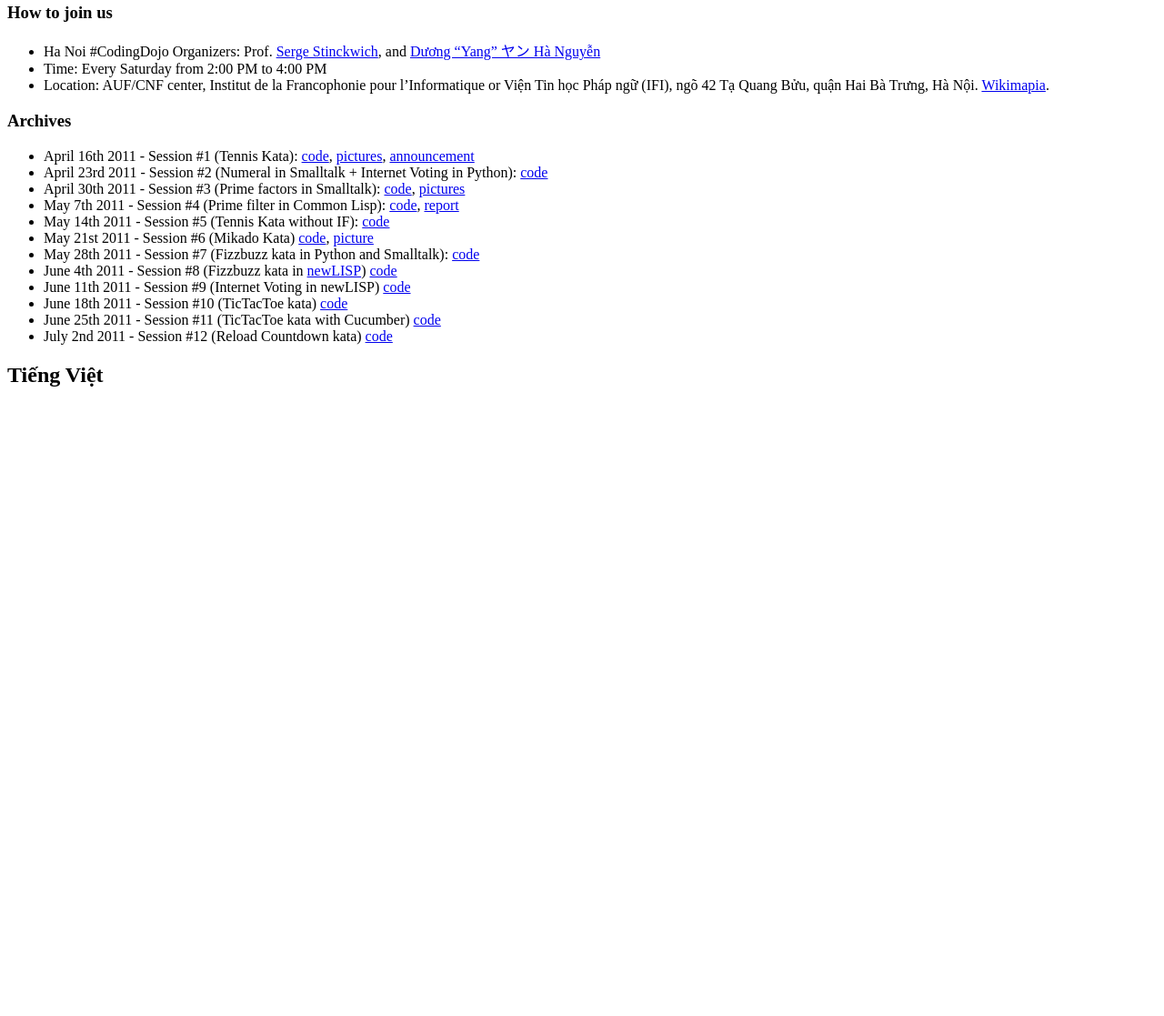
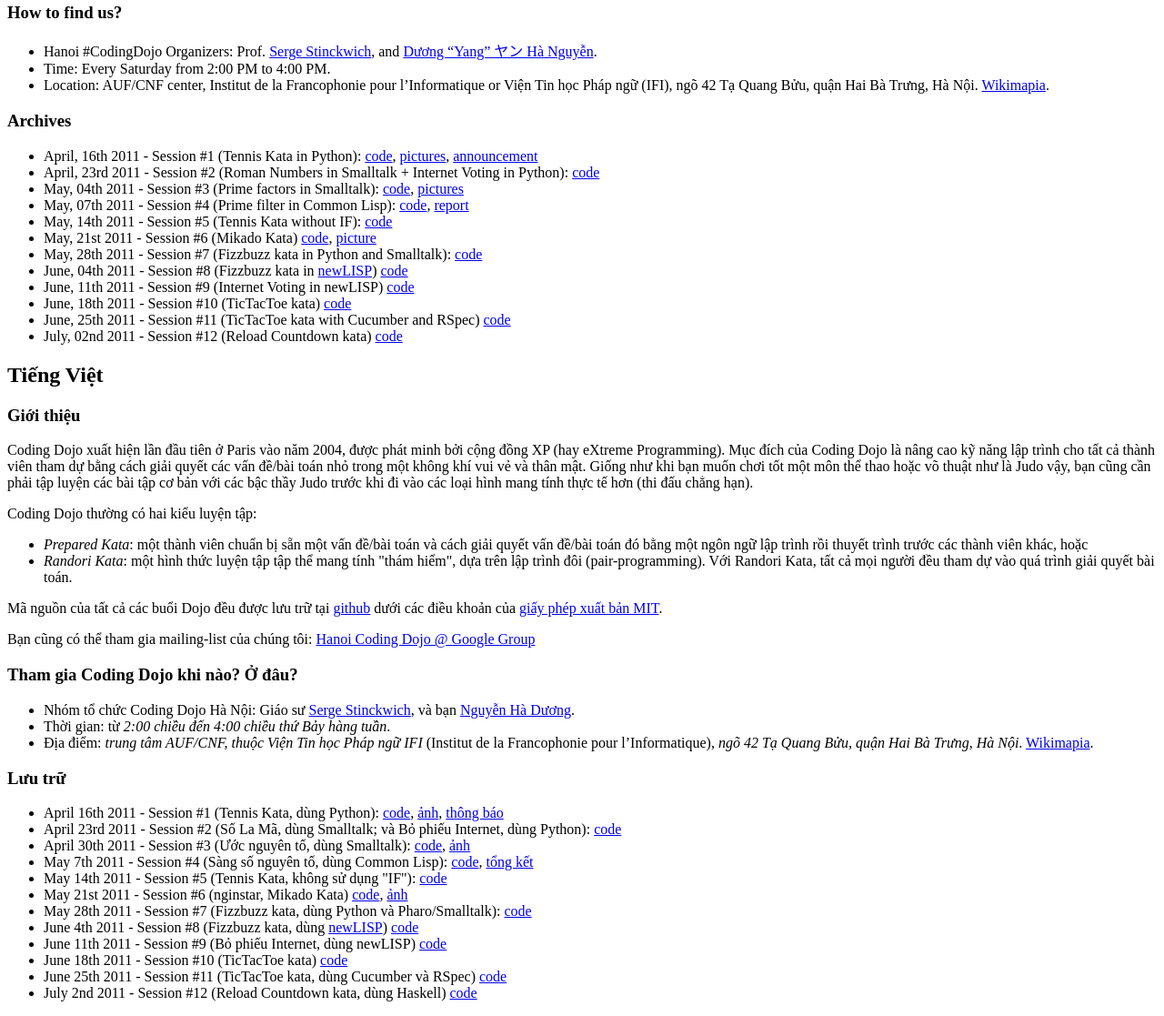
Before and after one commit to HaNoiCodingDojo/hanoicodingdojo.github.com, a plain HTML site: page index.html in a window 1280 px wide. Shown: the part 450-1567 px from the top of the page at 91% size. Before the commit the page ends 896 px from the top, so only its background shows below. Drawn offline with Linux system fonts and the light colour scheme.

Commit message:
Full Vietnamese done

```diff
--- a/index.html
+++ b/index.html
@@ -1,17 +1,18 @@
 <h1>Welcome to Hanoi CodingDojo / Chào mừng các bạn đến với Coding Dojo Hà Nội</h1>
 <p><strong>Next session will be organized on July 9th 2011 at AUF/CNF (see below)</strong></p>
-<p><strong>Buổi Dojo tỡi sẽ được tổ chức vào thứ Bảy, ngày 09 tháng 07 nằm 2011 tại trung tâm AUF/CNF (dịa chỉ bên dưới)</strong></p>
+<p><strong>Buổi Dojo tới sẽ được tổ chức vào thứ Bảy, ngày 09 tháng 07 nằm 2011 tại
+  trung tâm AUF/CNF (dịa chỉ bên dưới)</strong></p>
 <p>(Vietnamese version is at the end of the page / Phần tiếng Việt nằm phía cuối
 trang)</p>
 <h2>English</h2>
 <h3>Introduction</h3>
-<p>Coding Dojo session was first invented in Paris in 2004 by the XP (eXtreme
+<p>Coding Dojo was first invented in Paris in 2004 by the XP (eXtreme
 Programming) community.  The aim of these sessions is to enhance the coding
 skills of attendees by doing very small exercises in a funny atmosphere.
 Pretty much the same spirit as when you want to master a sport or martial art
 like Judo, you need to practice some basic exercises with some Judo masters
 before doing serious business like competitions.  There are usually two styles
-of exercises:</p>
+of practicing in Coding Dojo:</p>
 <ul>
 <li><em>Kata</em>: prepared by someone before the session and presented in front of the
   public or</li>
@@ -23,12 +24,12 @@ of exercises:</p>
 <a href="http://www.opensource.org/licenses/mit-license.php">MIT license</a>.</p>
 <p>You can join our mailing-list:
 <a href="http://groups.google.com/group/hanoicodingdojo/">http://groups.google.com/group/hanoicodingdojo/</a></p>
-<h3>How to join us</h3>
+<h3>How to find us?</h3>
 <ul>
-<li>Ha Noi #CodingDojo Organizers:
+<li>Hanoi #CodingDojo Organizers:
    Prof. <a href="http://www.doesnotunderstand.org/">Serge Stinckwich</a>, and
-   <a href="http://cmpitg.wordpress.com">Dương “Yang” ヤン Hà Nguyễn</a></li>
-<li>Time: Every Saturday from 2:00 PM to 4:00 PM</li>
+   <a href="http://cmpitg.wordpress.com">Dương “Yang” ヤン Hà Nguyễn</a>.</li>
+<li>Time: Every Saturday from 2:00 PM to 4:00 PM.</li>
 <li>Location: AUF/CNF center, Institut de la Francophonie pour
    l’Informatique or Viện Tin học Pháp ngữ (IFI), ngõ 42 Tạ Quang Bửu,
    quận Hai Bà Trưng, Hà
@@ -36,34 +37,102 @@ of exercises:</p>
 </ul>
 <h3>Archives</h3>
 <ul>
-<li>April 16th 2011 - Session #1 (Tennis Kata):
+<li>April, 16th 2011 - Session #1 (Tennis Kata in Python):
   <a href="https://github.com/HaNoiCodingDojo/HNCDSession1">code</a>,
   <a href="http://www.flickr.com/photos/sergestinckwich/sets/72157626521205638/">pictures</a>,
   <a href="http://blog.hanoilug.org/?p=123">announcement</a></li>
-<li>April 23rd 2011 - Session #2 (Numeral in Smalltalk + Internet Voting in Python):
-  <a href="https://github.com/HaNoiCodingDojo/HNCDSession2">code</a></li>
-<li>April 30th 2011 - Session #3 (Prime factors in Smalltalk):
+<li>April, 23rd 2011 - Session #2 (Roman Numbers in Smalltalk + Internet Voting
+  in Python): <a href="https://github.com/HaNoiCodingDojo/HNCDSession2">code</a></li>
+<li>May, 04th 2011 - Session #3 (Prime factors in Smalltalk):
   <a href="https://github.com/HaNoiCodingDojo/HNCDSession3">code</a>,
   <a href="http://www.flickr.com/photos/vuhung/sets/72157626622094652/">pictures</a></li>
-<li>May 7th 2011 - Session #4 (Prime filter in Common Lisp):
+<li>May, 07th 2011 - Session #4 (Prime filter in Common Lisp):
   <a href="https://github.com/HaNoiCodingDojo/HNCDSession4">code</a>,
   <a href="http://blog.hanoilug.org/?p=124">report</a></li>
-<li>May 14th 2011 - Session #5 (Tennis Kata without IF):
+<li>May, 14th 2011 - Session #5 (Tennis Kata without IF):
   <a href="https://github.com/HaNoiCodingDojo/HNCDSession5">code</a></li>
-<li>May 21st 2011 - Session #6 (Mikado Kata)
+<li>May, 21st 2011 - Session #6 (Mikado Kata)
   <a href="https://github.com/HaNoiCodingDojo/HNCDSession6">code</a>,
   <a href="http://www.flickr.com/photos/sergestinckwich/5753566224/">picture</a></li>
-<li>May 28th 2011 - Session #7 (Fizzbuzz kata in Python and Smalltalk):
+<li>May, 28th 2011 - Session #7 (Fizzbuzz kata in Python and Smalltalk):
   <a href="https://github.com/HaNoiCodingDojo/HNCDSession7">code</a></li>
-<li>June 4th 2011 - Session #8 (Fizzbuzz kata in <a href="http://www.newlisp.org/">newLISP</a>)
+<li>June, 04th 2011 - Session #8 (Fizzbuzz kata in
+  <a href="http://www.newlisp.org/">newLISP</a>)
   <a href="https://github.com/HaNoiCodingDojo/HNCDSession8">code</a></li>
-<li>June 11th 2011 - Session #9 (Internet Voting in newLISP)
+<li>June, 11th 2011 - Session #9 (Internet Voting in newLISP)
+  <a href="https://github.com/HaNoiCodingDojo/HNCDSession9">code</a></li>
+<li>June, 18th 2011 - Session #10 (TicTacToe kata)
+  <a href="https://github.com/HaNoiCodingDojo/HNCDSession10">code</a></li>
+<li>June, 25th 2011 - Session #11 (TicTacToe kata with Cucumber and RSpec)
+  <a href="https://github.com/HaNoiCodingDojo/HNCDSession11">code</a></li>
+<li>July, 02nd 2011 - Session #12 (Reload Countdown kata)
+  <a href="https://github.com/HaNoiCodingDojo/HNCDSession12">code</a></li>
+</ul>
+<h2>Tiếng Việt</h2>
+<h3>Giới thiệu</h3>
+<p>Coding Dojo xuất hiện lần đầu tiên ở Paris vào năm 2004, được phát minh bởi
+cộng đồng XP (hay eXtreme Programming).  Mục đích của Coding Dojo là nâng cao
+kỹ năng lập trình cho tất cả thành viên tham dự bằng cách giải quyết các vấn
+đề/bài toán nhỏ trong một không khí vui vẻ và thân mật.  Giống như khi bạn
+muốn chơi tốt một môn thể thao hoặc võ thuật như là Judo vậy, bạn cũng cần
+phải tập luyện các bài tập cơ bản với các bậc thầy Judo trước khi đi vào các
+loại hình mang tính thực tế hơn (thi đấu chẳng hạn).</p>
+<p>Coding Dojo thường có hai kiểu luyện tập:</p>
+<ul>
+<li><em>Prepared Kata</em>: một thành viên chuẩn bị sẵn một vấn đề/bài toán và cách
+  giải quyết vấn đề/bài toán đó bằng một ngôn ngữ lập trình rồi thuyết trình
+  trước các thành viên khác, hoặc</li>
+<li><em>Randori Kata</em>: một hình thức luyện tập tập thể mang tính "thám hiểm", dựa
+  trên lập trình đôi (pair-programming).  Với Randori Kata, tất cả mọi người
+  đều tham dự vào quá trình giải quyết bài toán.</li>
+</ul>
+<p>Mã nguồn của tất cả các buổi Dojo đều được lưu trữ tại
+<a href="http://www.github.com/">github</a> dưới các điều khoản của
+<a href="http://www.opensource.org/licenses/mit-license.php">giấy phép xuất bản MIT</a>.</p>
+<p>Bạn cũng có thể tham gia mailing-list của chúng tôi:
+<a href="http://groups.google.com/group/hanoicodingdojo/">Hanoi Coding Dojo @ Google Group</a></p>
+<h3>Tham gia Coding Dojo khi nào?  Ở đâu?</h3>
+<ul>
+<li>Nhóm tổ chức Coding Dojo Hà Nội: Giáo sư
+   <a href="http://www.doesnotunderstand.org/">Serge Stinckwich</a>, và bạn
+   <a href="http://cmpitg.wordpress.com">Nguyễn Hà Dương</a>.</li>
+<li>Thời gian: từ <em>2:00 chiều đến 4:00 chiều thứ Bảy hàng tuần</em>.</li>
+<li>Địa điểm: <em>trung tâm AUF/CNF, thuộc Viện Tin học Pháp ngữ IFI</em> (Institut de
+   la Francophonie pour l’Informatique), <em>ngõ 42 Tạ Quang Bửu, quận Hai Bà
+   Trưng, Hà
+   Nội</em>. <a href="http://wikimapia.org/131037/vi/Vi%E1%BB%87n-Tin-h%E1%BB%8Dc-Ph%C3%A1p-ng%E1%BB%AF-H%C3%A0-N%E1%BB%99i-IFI">Wikimapia</a>.</li>
+</ul>
+<h3>Lưu trữ</h3>
+<ul>
+<li>April 16th 2011 - Session #1 (Tennis Kata, dùng Python):
+  <a href="https://github.com/HaNoiCodingDojo/HNCDSession1">code</a>,
+  <a href="http://www.flickr.com/photos/sergestinckwich/sets/72157626521205638/">ảnh</a>,
+  <a href="http://blog.hanoilug.org/?p=123">thông báo</a></li>
+<li>April 23rd 2011 - Session #2 (Số La Mã, dùng Smalltalk; và Bỏ phiếu
+  Internet, dùng Python):
+  <a href="https://github.com/HaNoiCodingDojo/HNCDSession2">code</a></li>
+<li>April 30th 2011 - Session #3 (Ước nguyên tố, dùng Smalltalk):
+  <a href="https://github.com/HaNoiCodingDojo/HNCDSession3">code</a>,
+  <a href="http://www.flickr.com/photos/vuhung/sets/72157626622094652/">ảnh</a></li>
+<li>May 7th 2011 - Session #4 (Sàng số nguyên tố, dùng Common Lisp):
+  <a href="https://github.com/HaNoiCodingDojo/HNCDSession4">code</a>,
+  <a href="http://blog.hanoilug.org/?p=124">tổng kết</a></li>
+<li>May 14th 2011 - Session #5 (Tennis Kata, không sử dụng "IF"):
+  <a href="https://github.com/HaNoiCodingDojo/HNCDSession5">code</a></li>
+<li>May 21st 2011 - Session #6 (nginstar, Mikado Kata)
+  <a href="https://github.com/HaNoiCodingDojo/HNCDSession6">code</a>,
+  <a href="http://www.flickr.com/photos/sergestinckwich/5753566224/">ảnh</a></li>
+<li>May 28th 2011 - Session #7 (Fizzbuzz kata, dùng Python và Pharo/Smalltalk):
+  <a href="https://github.com/HaNoiCodingDojo/HNCDSession7">code</a></li>
+<li>June 4th 2011 - Session #8 (Fizzbuzz kata, dùng
+  <a href="http://www.newlisp.org/">newLISP</a>)
+  <a href="https://github.com/HaNoiCodingDojo/HNCDSession8">code</a></li>
+<li>June 11th 2011 - Session #9 (Bỏ phiếu Internet, dùng newLISP)
   <a href="https://github.com/HaNoiCodingDojo/HNCDSession9">code</a></li>
 <li>June 18th 2011 - Session #10 (TicTacToe kata)
   <a href="https://github.com/HaNoiCodingDojo/HNCDSession10">code</a></li>
-<li>June 25th 2011 - Session #11 (TicTacToe kata with Cucumber)
+<li>June 25th 2011 - Session #11 (TicTacToe kata, dùng Cucumber và RSpec)
   <a href="https://github.com/HaNoiCodingDojo/HNCDSession11">code</a></li>
-<li>July 2nd 2011 - Session #12 (Reload Countdown kata)
+<li>July 2nd 2011 - Session #12 (Reload Countdown kata, dùng Haskell)
   <a href="https://github.com/HaNoiCodingDojo/HNCDSession12">code</a></li>
 </ul>
-<h2>Tiếng Việt</h2>
```
Also changed, not shown: 1 other file.
